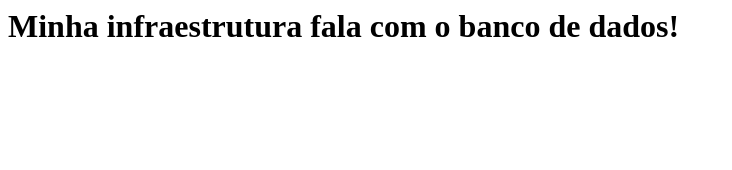
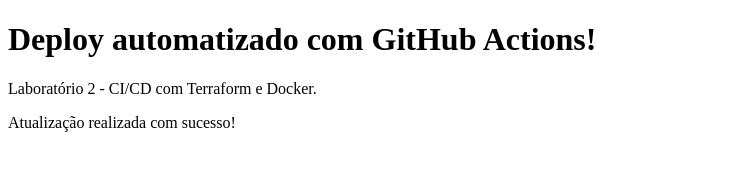
Before and after one commit to Micael-Alencar/git-branch, a plain HTML site: page site/index.html in a window 1280 px wide. Shown: the whole page, without its empty margins (0-732 px from the left). Drawn offline with Linux system fonts and the light colour scheme.

Commit message:
Atualiza site com deploy automatizado

```diff
--- a/site/index.html
+++ b/site/index.html
@@ -1 +1,13 @@
-<h1>Minha infraestrutura fala com o banco de dados!</h1>
+<!DOCTYPE html>
+<html lang="pt-BR">
+<head>
+    <meta charset="UTF-8">
+    <meta name="viewport" content="width=device-width, initial-scale=1.0">
+    <title>Laboratório DevOps</title>
+</head>
+<body>
+    <h1>Deploy automatizado com GitHub Actions!</h1>
+    <p>Laboratório 2 - CI/CD com Terraform e Docker.</p>
+    <p>Atualização realizada com sucesso!</p>
+</body>
+</html>
```
